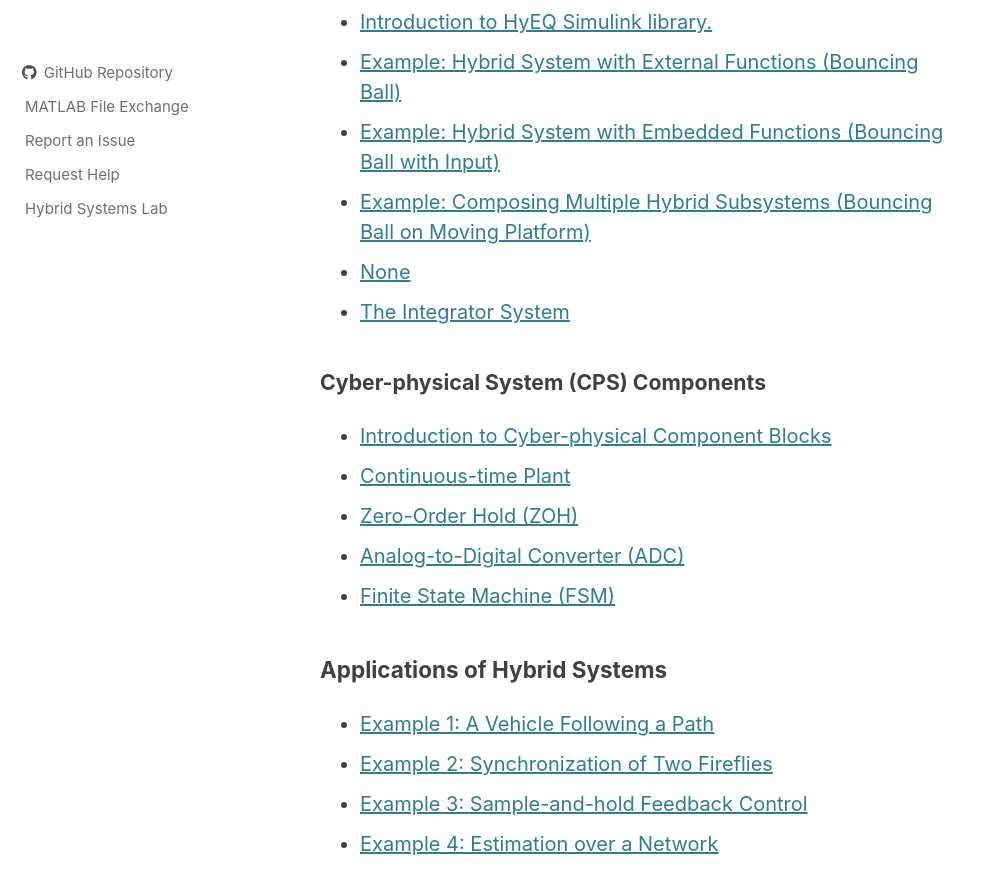
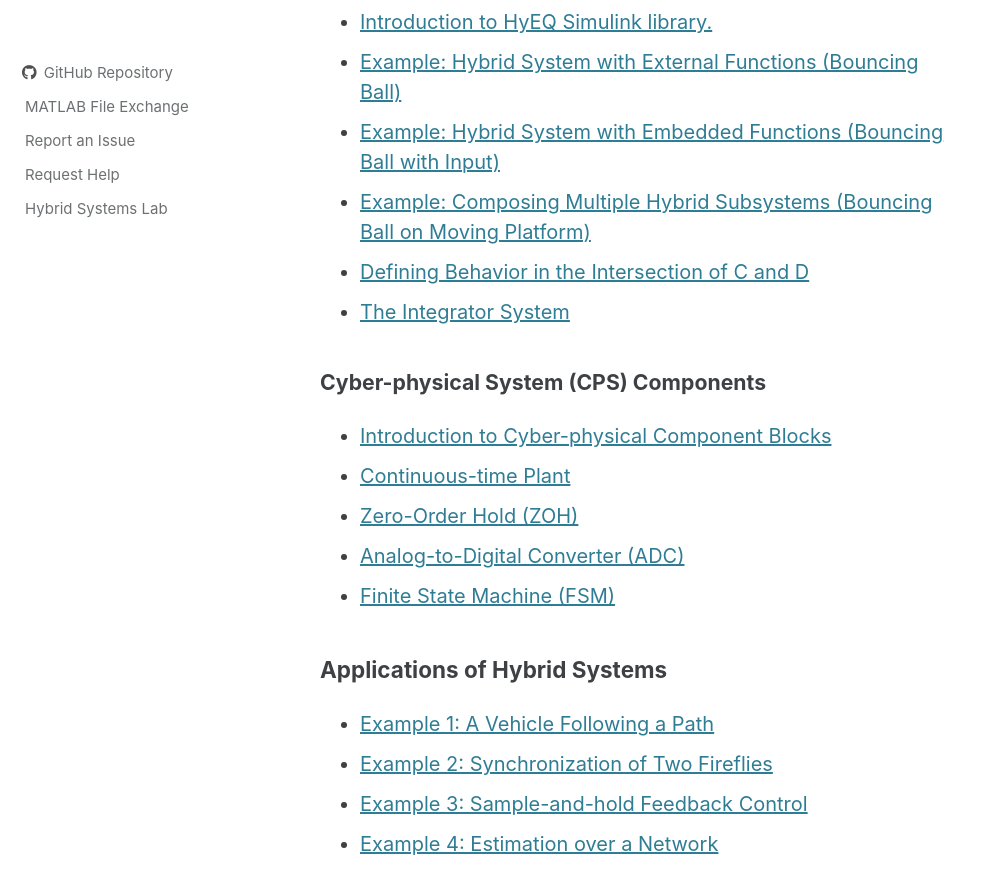
Before and after one commit to hyeq/hyeq.github.com, a Jekyll site: the page built from index.html, in a window 1280 px wide and 900 px high, scrolled down 2374 px. Shown: the top 894 px of the window, without its empty margins (0-985 px from the left). Built offline with Jekyll 4.4.1, drawn with Linux system fonts in a browser that asks for light colours; cached includes are drawn as plain includes; the list of posts is cut into pages by our own code.

Commit message:
Fix some typographical errors.

```diff
--- a/_pages/Help_bouncing_ball.html
+++ b/_pages/Help_bouncing_ball.html
@@ -105,12 +105,12 @@
       x_{2} \\
     -\gamma
  \end{array}\right],
-   & C := \{ x \in \mathbb{R}^{2} \times \mathbb{R} \mid x_{1} \geq 0 \}
+   & C := \{ x \in \mathbb{R}^{2} \mid x_{1} \geq 0 \}
 \\ \\
 g(x) := \left[ \begin{array}{c}
              0 \\ -\lambda x_{2}
         \end{array}\right],
-   & D := \{x \in \mathbb{R}^2 \times \mathbb{R} \mid x_1 \leq 0,\ x_2 \leq 0\}
+   & D := \{x \in \mathbb{R}^2 \mid x_1 \leq 0,\ x_2 \leq 0\}
 \end{array}\]
    </p>
    <p>
--- a/_pages/TOC.html
+++ b/_pages/TOC.html
@@ -162,7 +162,7 @@
       <a href="/Help_coupled_subsystems">Example: Composing Multiple Hybrid Subsystems (Bouncing Ball on Moving Platform)</a>
      </li>
      <li>
-      <a href="/Help_behavior_in_C_intersection_D">None</a>
+      <a href="/Help_behavior_in_C_intersection_D">Defining Behavior in the Intersection of C and D</a>
      </li>
      <li>
       <a href="/help_integrator_system">The Integrator System</a>
--- a/_pages/TOC_simulink.html
+++ b/_pages/TOC_simulink.html
@@ -27,7 +27,7 @@
       <a href="/Help_coupled_subsystems">Example: Composing Multiple Hybrid Subsystems (Bouncing Ball on Moving Platform)</a>
      </li>
      <li>
-      <a href="/Help_behavior_in_C_intersection_D">None</a>
+      <a href="/Help_behavior_in_C_intersection_D">Defining Behavior in the Intersection of C and D</a>
      </li>
      <li>
       <a href="/help_integrator_system">The Integrator System</a>
--- a/index.html
+++ b/index.html
@@ -162,7 +162,7 @@
       <a href="/Help_coupled_subsystems">Example: Composing Multiple Hybrid Subsystems (Bouncing Ball on Moving Platform)</a>
      </li>
      <li>
-      <a href="/Help_behavior_in_C_intersection_D">None</a>
+      <a href="/Help_behavior_in_C_intersection_D">Defining Behavior in the Intersection of C and D</a>
      </li>
      <li>
       <a href="/help_integrator_system">The Integrator System</a>
```
